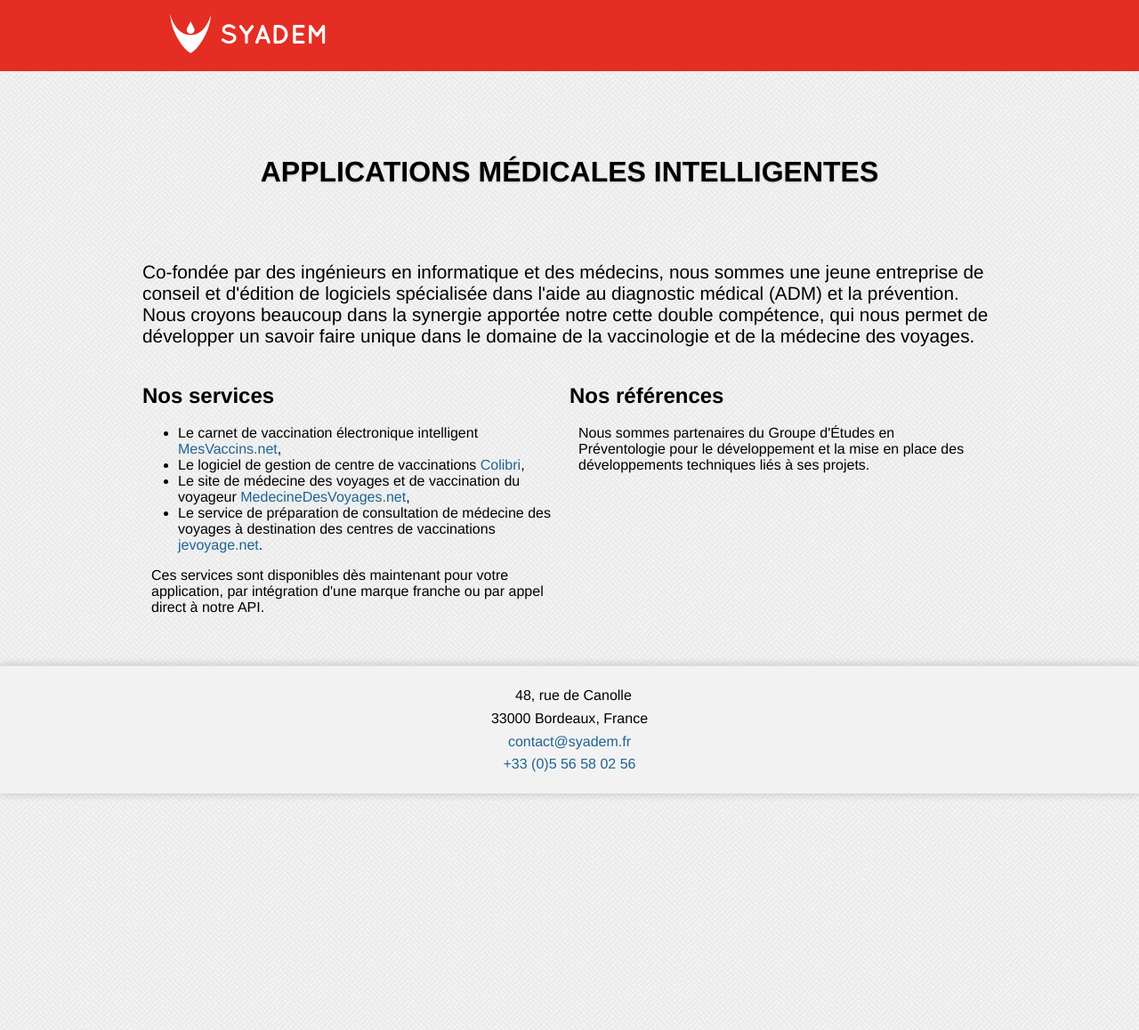
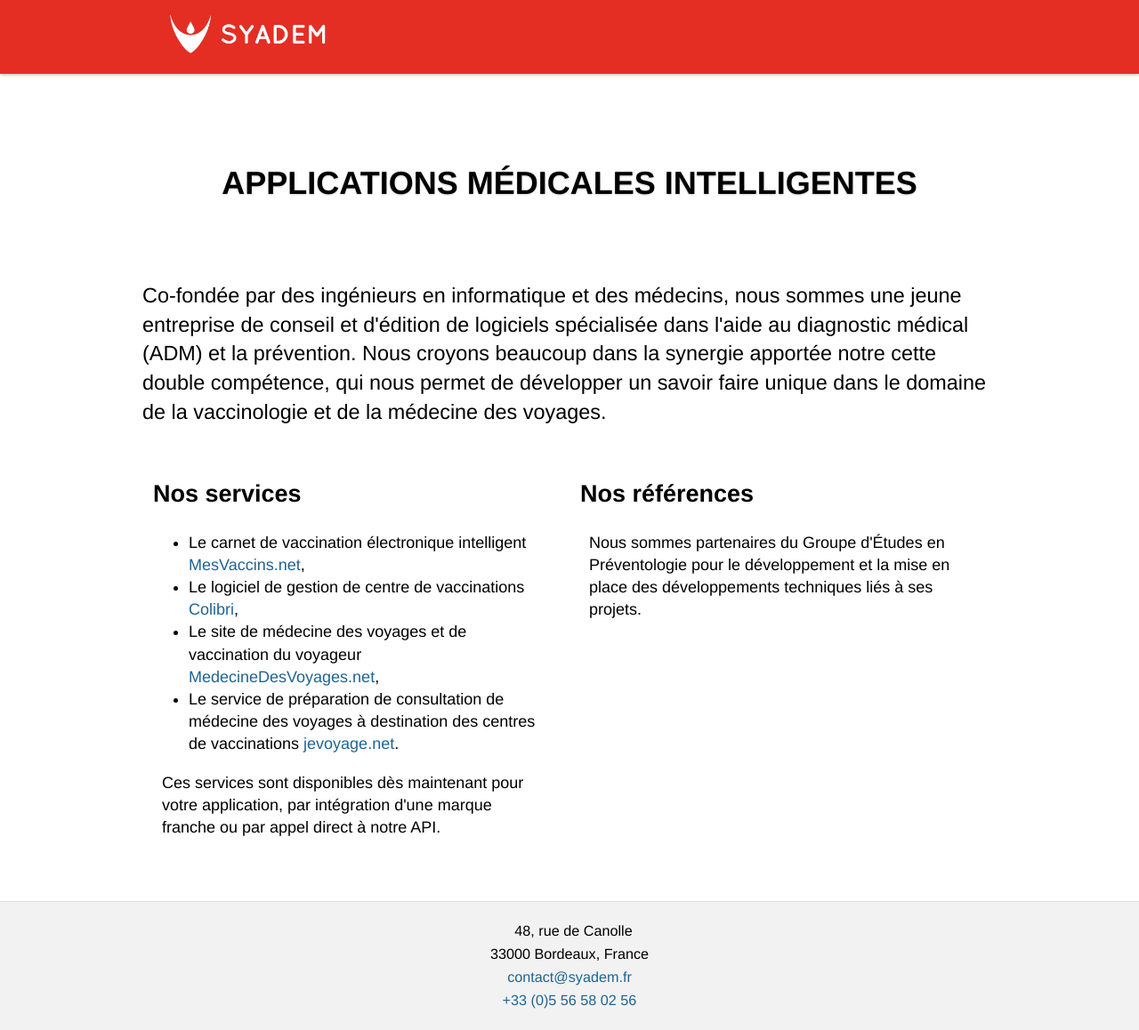
Before and after one commit to Syadem/syadem.github.io, a Jekyll site: the page built from index.html, in a window 1280 px wide. Shown: the whole page at 89% size. Built offline with Jekyll 4.4.1, drawn with Linux system fonts in a browser that asks for light colours; nearby versions of some CDN libraries; some web fonts are replaced; before the commit the page ends 900 px from its top, so only the background shows below that.

Commit message:
Aeration de la mise en page

```diff
--- a/css/main.css
+++ b/css/main.css
@@ -15,13 +15,15 @@
 }
 
 body {
-  background-color: #f2f2f2;
-  background-image: url(../images/pw_maze_white.png);
   font-family: PTSansNarrow, Helvetica, Arial, sans-serif;
+  font-size: 18px;
+  line-height: 1.4;
 }
 
 header {
   background-color: #e42e24;
+  -webkit-box-shadow: 0px 0px 4px 0px #888;
+   box-shadow: 0px 0px 4px 0px #888;
 }
 
 header img {
@@ -55,6 +57,10 @@
   font-size: 1.3em;
 }
 
+.column {
+  padding: 12px;
+}
+
 .column p {
   padding: 0 20px 0 10px;
 }
@@ -66,12 +72,10 @@
 footer {
   background: #f2f2f2;
   border-top: 1px solid #dfdfdf;
-  -webkit-box-shadow: 0 0 10px 0 rgba(0, 0, 0, 0.2);
-  -moz-box-shadow: 0 0 10px 0 rgba(0, 0, 0, 0.2);
-  box-shadow: 0 0 10px 0 rgba(0, 0, 0, 0.2);
   line-height: 1.6em;
   padding: 20px 0;
   margin-top: 40px;
+  font-size: 0.9em;
 }
 
 .hide {
```
